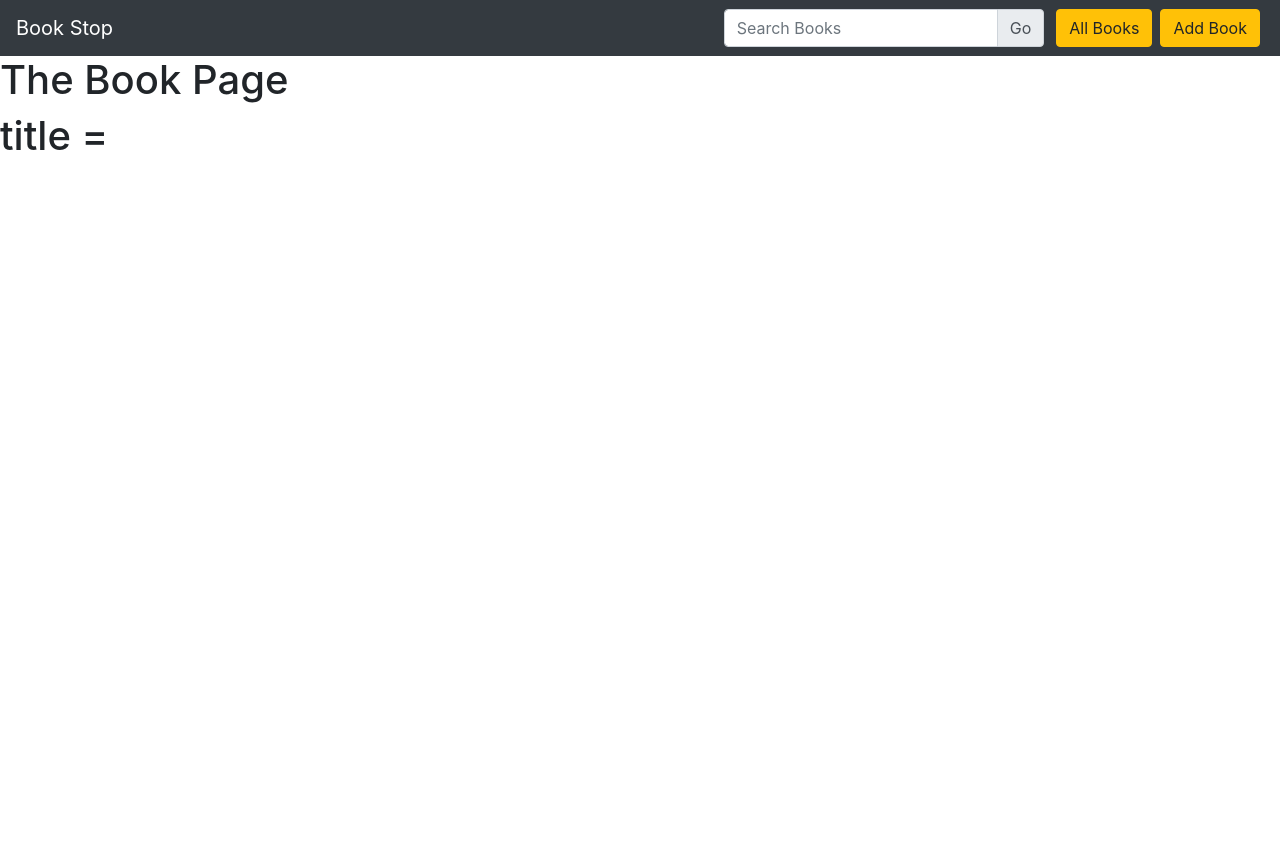
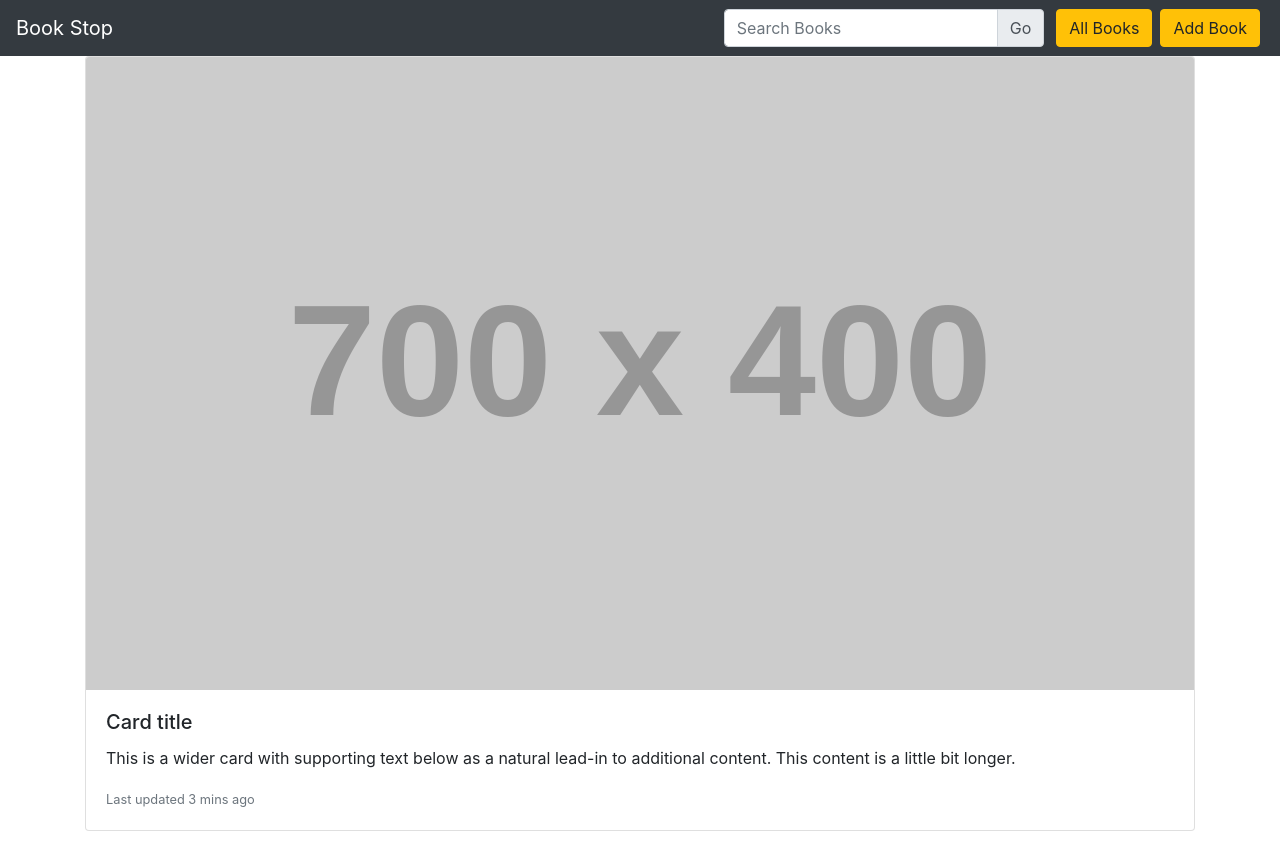
Before and after one commit to seakonn/milestone-three, a Flask app: template templates/book.html in a window 1280 px wide. Before the commit the page ends 150 px from the top, so only its background shows below. Run offline with Flask 2, Linux system fonts and the light colour scheme; the template is opened without the code that fills it, so the values that code supplies are empty; grey boxes labelled with a size stand in for pictures from a placeholder-image service; some libraries are stand-ins or nearby versions.

Commit message:
Added boostrap markup for book page

```diff
--- a/templates/book.html
+++ b/templates/book.html
@@ -1,7 +1,15 @@
 {% extends 'index.html' %}
 {% block content %}
 
-<h1> The Book Page </h1>
-<h1> title = {{ book['title'] }} </h1>
+<div class="container">
+<div class="card mb-3">
+  <img src="http://placehold.it/700x400" class="card-img-top" alt="...">
+  <div class="card-body">
+    <h5 class="card-title">Card title</h5>
+    <p class="card-text">This is a wider card with supporting text below as a natural lead-in to additional content. This content is a little bit longer.</p>
+    <p class="card-text"><small class="text-muted">Last updated 3 mins ago</small></p>
+  </div>
+</div>
+</div>
 
 {% endblock %}
```
